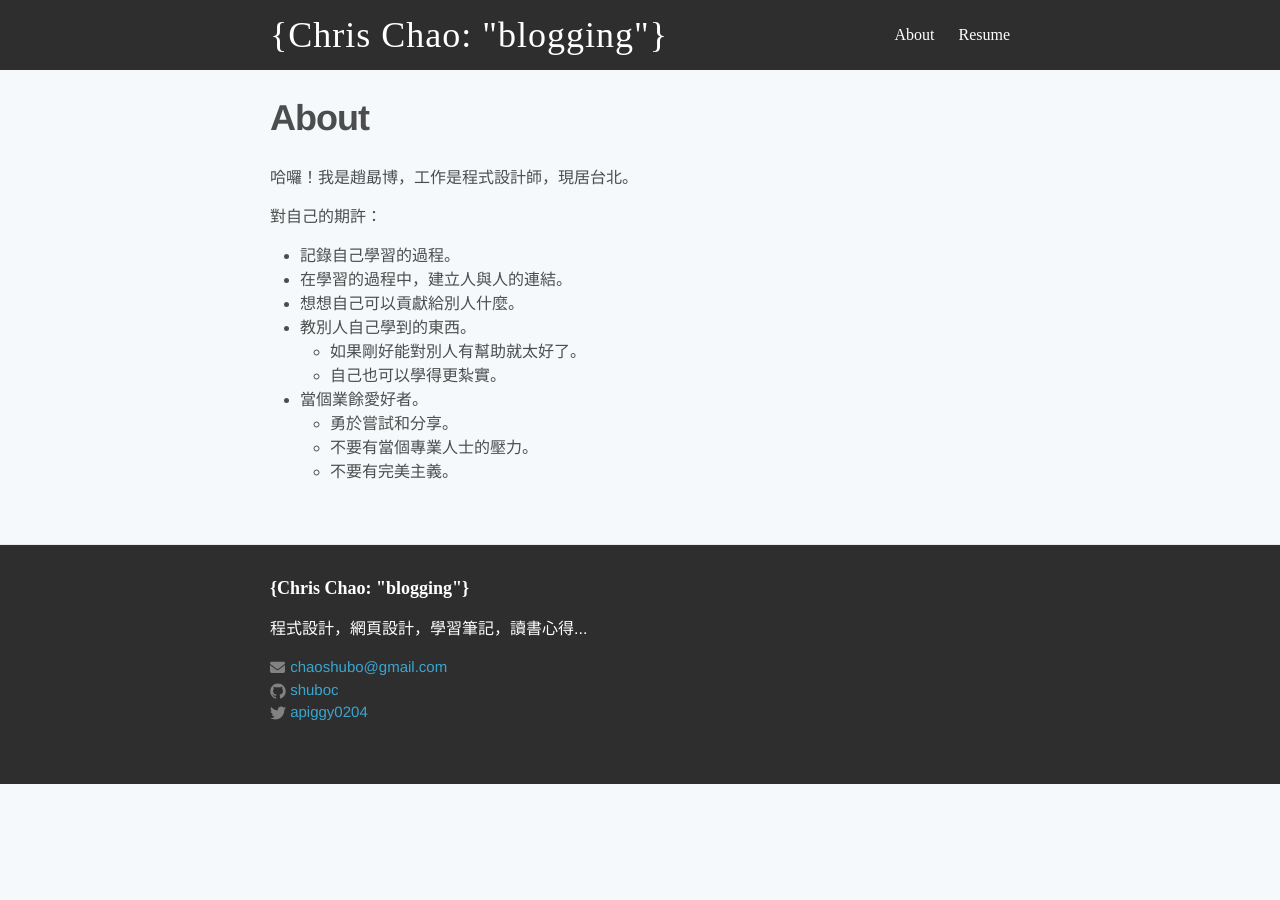
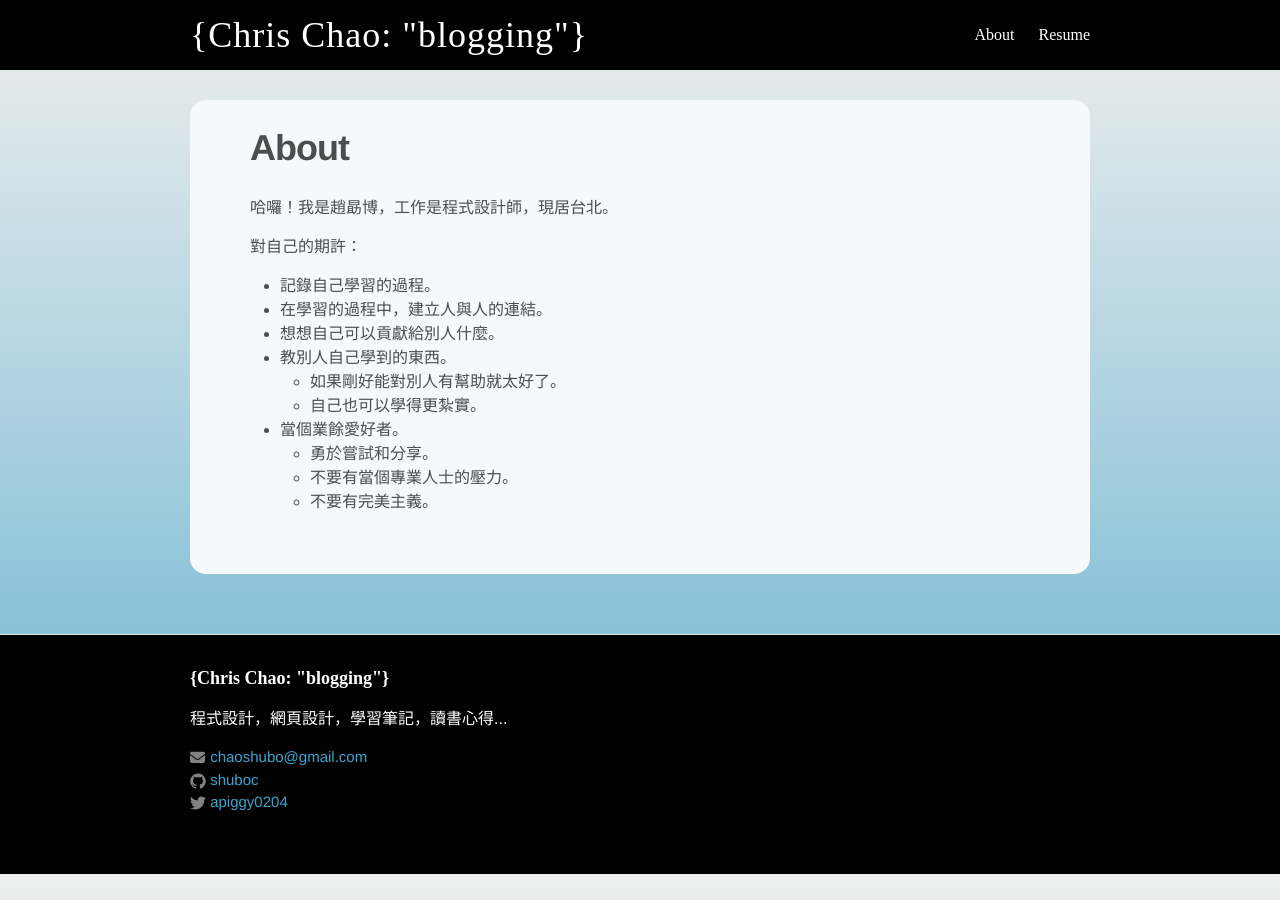
Before and after one commit to shuboc/shuboc.github.io, a Jekyll site: the page built from about.md, in a window 1280 px wide. Built offline with Jekyll 4.4.1, drawn with Linux system fonts in a browser that asks for light colours; nearby versions of some CDN libraries; some web fonts are replaced.

Commit message:
Change background color and adjust width

```diff
--- a/_sass/_base.scss
+++ b/_sass/_base.scss
@@ -17,6 +17,7 @@ body {
     font: $base-font-weight #{$base-font-size}/#{$base-line-height} $base-font-family;
     color: $text-color;
     background-color: $background-color;
+    background: linear-gradient(to bottom, #eee, #62B1D0);
     -webkit-text-size-adjust: 100%;
     -webkit-font-feature-settings: "kern" 1;
     -moz-font-feature-settings: "kern" 1;
--- a/_sass/_layout.scss
+++ b/_sass/_layout.scss
@@ -180,6 +180,8 @@ $header-height: 70px;
 .post {
   margin-bottom: $spacing-unit;
   background-color: $background-color;
+  padding: $spacing-unit 2*$spacing-unit;
+  border-radius: 1em;
 }
 
 .post-list {
@@ -191,8 +193,11 @@ $header-height: 70px;
     }
 
     > li {
+        box-sizing: content-box;
         margin-bottom: $spacing-unit;
         background-color: $background-color;
+        padding: $spacing-unit 2*$spacing-unit;
+        border-radius: 1em;
     }
 }
 
--- a/css/main.scss
+++ b/css/main.scss
@@ -19,18 +19,25 @@ $meta-font-family: 'Fredericka the Great', cursive;
 
 $spacing-unit:     30px;
 
+// Colors
+$theme-color:            #3AA6D0;
+$theme-color-complement: #FFA340;
+$theme-color-light:      #62B1D0;
+$theme-color-dark:       #024C68;
+
 $text-color:       rgba(34, 34, 34, 0.8);
 $background-color: #f6f9fb;
-$brand-color:      #2e2e2e;
-$link-color:       #3AA6D0; //#00BCD4;
-$link-hover-color: #FFA340;
+// $brand-color:      #2e2e2e;
+$brand-color:      black;
+$link-color:       $theme-color;
+$link-hover-color: $theme-color-complement;
 
 $grey-color:       #828282;
 $grey-color-light: lighten($grey-color, 40%);
 $grey-color-dark:  darken($grey-color, 25%);
 
 // Width of the content area
-$content-width:    800px;
+$content-width:    960px;
 
 $on-palm:          600px;
 $on-laptop:        800px;
--- a/index.html
+++ b/index.html
@@ -11,10 +11,11 @@ layout: default
         </h1>
         <p class="post-meta">{{ post.date | date: "%b %-d, %Y" }}</p>
         {{ post.excerpt }}
+        <a class="post-link" href="{{ post.url | prepend: site.baseurl }}">(more...)</a>
       </li>
     {% endfor %}
   </ul>
 
-  <p class="rss-subscribe">subscribe <a href="{{ "/feed.xml" | prepend: site.baseurl }}">via RSS</a></p>
+  <!-- <p class="rss-subscribe">subscribe <a href="{{ "/feed.xml" | prepend: site.baseurl }}">via RSS</a></p> -->
 
 </div>
```
